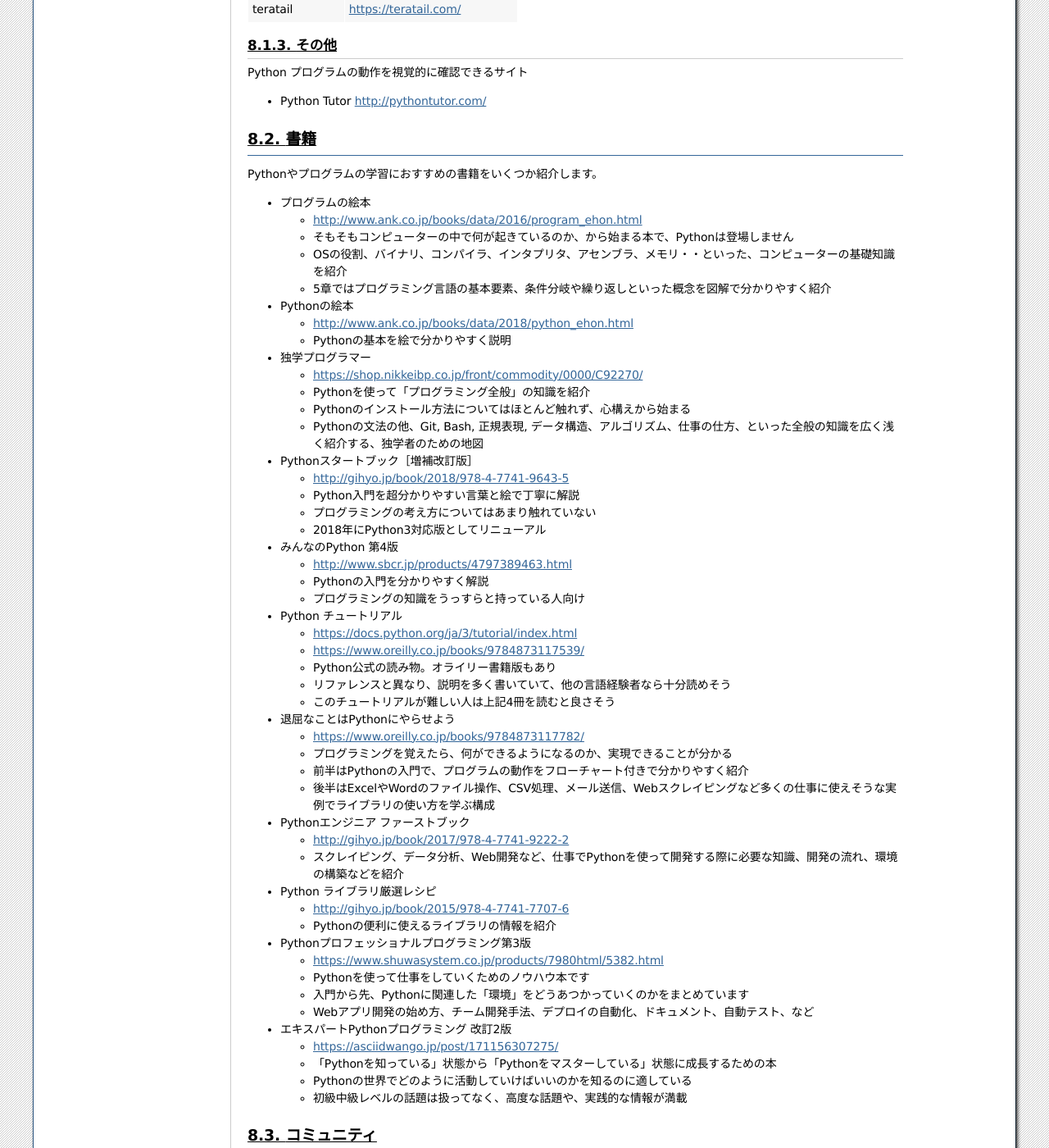
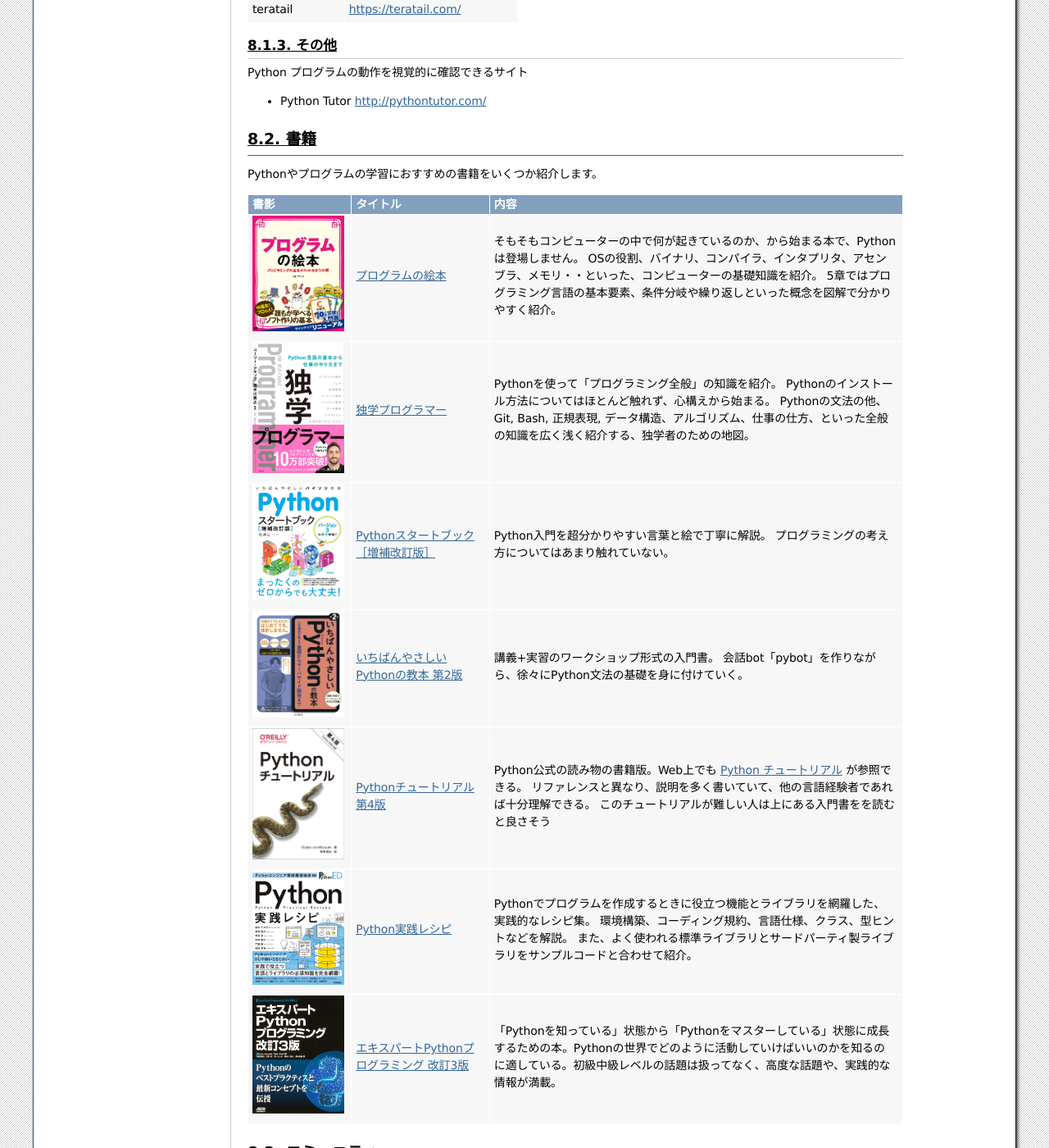
Before and after one commit to pyconjp/pycamp.pycon.jp, a Sphinx documentation site: the page built from source/textbook/8_nextstep.rst, in a window 1280 px wide and 1400 px high, scrolled down 911 px. Shown: the whole window at 82% size. Built offline with Sphinx 7.4.7, drawn with Linux system fonts in a browser that asks for light colours.

Commit message:
ISSHA-2568 update books

```diff
--- a/source/textbook/8_nextstep.rst
+++ b/source/textbook/8_nextstep.rst
@@ -69,77 +69,53 @@
 ====
 Pythonやプログラムの学習におすすめの書籍をいくつか紹介します。
 
-* プログラムの絵本
+.. list-table::
+   :header-rows: 1
+   :widths: 15, 20, 60
 
-  * http://www.ank.co.jp/books/data/2016/program_ehon.html
-  * そもそもコンピューターの中で何が起きているのか、から始まる本で、Pythonは登場しません
-  * OSの役割、バイナリ、コンパイラ、インタプリタ、アセンブラ、メモリ・・といった、コンピューターの基礎知識を紹介
-  * 5章ではプログラミング言語の基本要素、条件分岐や繰り返しといった概念を図解で分かりやすく紹介
+   * - 書影
+     - タイトル
+     - 内容
+   * - |program-no-ehon|
+     - `プログラムの絵本 <http://www.ank.co.jp/books/data/2016/program_ehon.html>`_
+     - そもそもコンピューターの中で何が起きているのか、から始まる本で、Pythonは登場しません。
+       OSの役割、バイナリ、コンパイラ、インタプリタ、アセンブラ、メモリ・・といった、コンピューターの基礎知識を紹介。
+       5章ではプログラミング言語の基本要素、条件分岐や繰り返しといった概念を図解で分かりやすく紹介。
+   * - |dokugaku|
+     - `独学プログラマー <https://bookplus.nikkei.com/atcl/catalog/18/C92270/>`_
+     - Pythonを使って「プログラミング全般」の知識を紹介。
+       Pythonのインストール方法についてはほとんど触れず、心構えから始まる。
+       Pythonの文法の他、Git, Bash, 正規表現, データ構造、アルゴリズム、仕事の仕方、といった全般の知識を広く浅く紹介する、独学者のための地図。
+   * - |startbook|
+     - `Pythonスタートブック［増補改訂版］ <https://gihyo.jp/book/2018/978-4-7741-9643-5>`_
+     - Python入門を超分かりやすい言葉と絵で丁寧に解説。
+       プログラミングの考え方についてはあまり触れていない。
+   * - |ichiyasa|
+     - `いちばんやさしいPythonの教本 第2版 <https://book.impress.co.jp/books/1119101162>`_
+     - 講義+実習のワークショップ形式の入門書。
+       会話bot「pybot」を作りながら、徐々にPython文法の基礎を身に付けていく。
 
-* Pythonの絵本
+   * - |tutorial|
+     - `Pythonチュートリアル 第4版 <https://www.oreilly.co.jp/books/9784873119359/>`_
+     - Python公式の読み物の書籍版。Web上でも `Python チュートリアル <https://docs.python.org/ja/3/tutorial/index.html>`_ が参照できる。
+       リファレンスと異なり、説明を多く書いていて、他の言語経験者であれば十分理解できる。
+       このチュートリアルが難しい人は上にある入門書をを読むと良さそう
+   * - |jissen|
+     - `Python実践レシピ <https://gihyo.jp/book/2022/978-4-297-12576-9>`_
+     - Pythonでプログラムを作成するときに役立つ機能とライブラリを網羅した、実践的なレシピ集。
+       環境構築、コーディング規約、言語仕様、クラス、型ヒントなどを解説。
+       また、よく使われる標準ライブラリとサードパーティ製ライブラリをサンプルコードと合わせて紹介。
+   * - |expy|
+     - `エキスパートPythonプログラミング 改訂3版 <https://www.kadokawa.co.jp/product/302105001236/>`_
+     - 「Pythonを知っている」状態から「Pythonをマスターしている」状態に成長するための本。Pythonの世界でどのように活動していけばいいのかを知るのに適している。初級中級レベルの話題は扱ってなく、高度な話題や、実践的な情報が満載。
 
-  * http://www.ank.co.jp/books/data/2018/python_ehon.html
-  * Pythonの基本を絵で分かりやすく説明
-
-* 独学プログラマー
-
-  * https://shop.nikkeibp.co.jp/front/commodity/0000/C92270/
-  * Pythonを使って「プログラミング全般」の知識を紹介
-  * Pythonのインストール方法についてはほとんど触れず、心構えから始まる
-  * Pythonの文法の他、Git, Bash, 正規表現, データ構造、アルゴリズム、仕事の仕方、といった全般の知識を広く浅く紹介する、独学者のための地図
-
-* Pythonスタートブック［増補改訂版］
-
-  * http://gihyo.jp/book/2018/978-4-7741-9643-5
-  * Python入門を超分かりやすい言葉と絵で丁寧に解説
-  * プログラミングの考え方についてはあまり触れていない
-  * 2018年にPython3対応版としてリニューアル
-
-* みんなのPython 第4版
-
-  * http://www.sbcr.jp/products/4797389463.html
-  * Pythonの入門を分かりやすく解説
-  * プログラミングの知識をうっすらと持っている人向け
-
-* Python チュートリアル
-
-  * https://docs.python.org/ja/3/tutorial/index.html
-  * https://www.oreilly.co.jp/books/9784873117539/
-  * Python公式の読み物。オライリー書籍版もあり
-  * リファレンスと異なり、説明を多く書いていて、他の言語経験者なら十分読めそう
-  * このチュートリアルが難しい人は上記4冊を読むと良さそう
-
-* 退屈なことはPythonにやらせよう
-
-  * https://www.oreilly.co.jp/books/9784873117782/
-  * プログラミングを覚えたら、何ができるようになるのか、実現できることが分かる
-  * 前半はPythonの入門で、プログラムの動作をフローチャート付きで分かりやすく紹介
-  * 後半はExcelやWordのファイル操作、CSV処理、メール送信、Webスクレイピングなど多くの仕事に使えそうな実例でライブラリの使い方を学ぶ構成
-
-
-* Pythonエンジニア ファーストブック
-
-  * http://gihyo.jp/book/2017/978-4-7741-9222-2
-  * スクレイピング、データ分析、Web開発など、仕事でPythonを使って開発する際に必要な知識、開発の流れ、環境の構築などを紹介
-
-* Python ライブラリ厳選レシピ
-
-  * http://gihyo.jp/book/2015/978-4-7741-7707-6
-  * Pythonの便利に使えるライブラリの情報を紹介
-
-* Pythonプロフェッショナルプログラミング第3版
-
-  * https://www.shuwasystem.co.jp/products/7980html/5382.html
-  * Pythonを使って仕事をしていくためのノウハウ本です
-  * 入門から先、Pythonに関連した「環境」をどうあつかっていくのかをまとめています
-  * Webアプリ開発の始め方、チーム開発手法、デプロイの自動化、ドキュメント、自動テスト、など
-
-* エキスパートPythonプログラミング 改訂2版
-
-  * https://asciidwango.jp/post/171156307275/
-  * 「Pythonを知っている」状態から「Pythonをマスターしている」状態に成長するための本
-  * Pythonの世界でどのように活動していけばいいのかを知るのに適している
-  * 初級中級レベルの話題は扱ってなく、高度な話題や、実践的な情報が満載
+.. |program-no-ehon| image:: images/book-program-no-ehon.jpg
+.. |dokugaku| image:: images/book-dokugaku.jpg
+.. |startbook| image:: images/book-startbook.jpg
+.. |ichiyasa| image:: images/book-ichiyasa.jpg
+.. |tutorial| image:: images/book-tutorial.jpg
+.. |jissen| image:: images/book-jissen.jpg
+.. |expy| image:: images/book-expy.jpg
 
 .. index:: Community
 
```
Also changed, not shown: source/textbook/images/book-dokugaku.jpg (added), source/textbook/images/book-expy.jpg (added), source/textbook/images/book-ichiyasa.jpg (added), source/textbook/images/book-jissen.jpg (added), source/textbook/images/book-program-no-ehon.jpg (added), source/textbook/images/book-startbook.jpg (added), source/textbook/images/book-tutorial.jpg (added).
